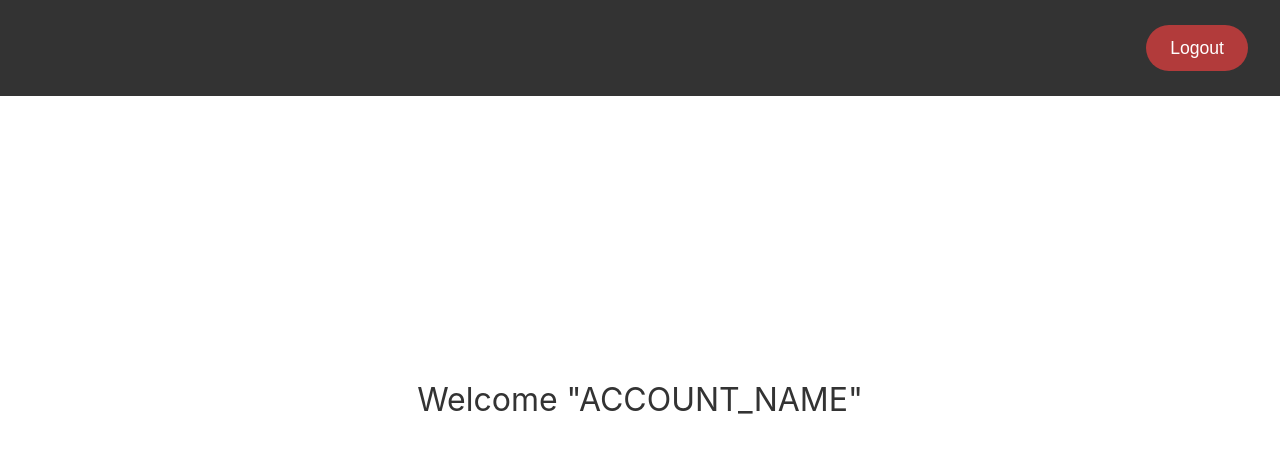
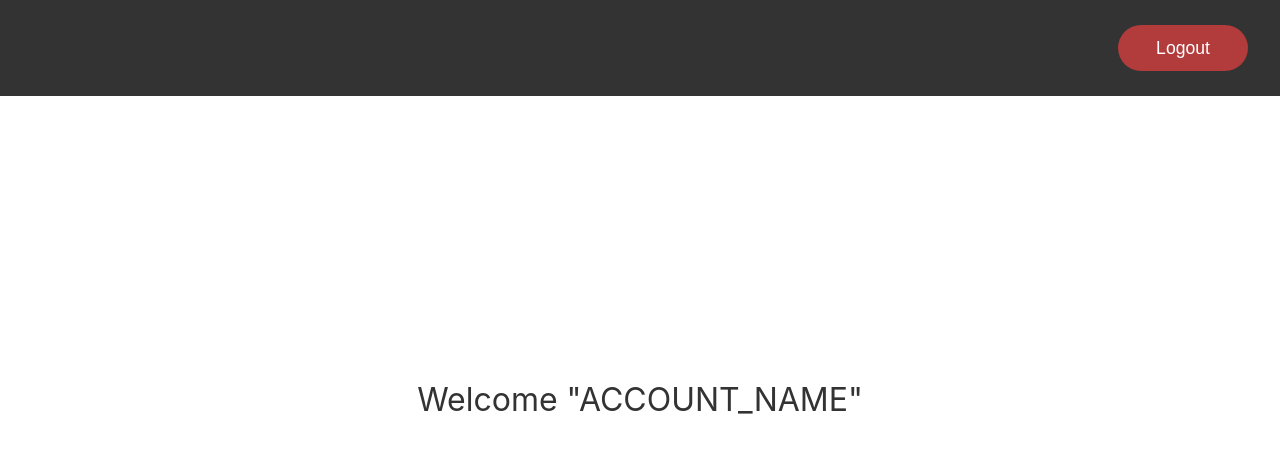
Before and after one commit to SeanCaoile/CSSECDV, a Vue app in the folder SECDV_MP/: page /home in a window 1280 px wide. Shown: the top 452 px of the page. Built offline with nearby package versions, Linux system fonts and the light colour scheme.

Commit message:
updated CSS

```diff
--- a/SECDV_MP/src/views/home.vue
+++ b/SECDV_MP/src/views/home.vue
@@ -58,6 +58,7 @@ export default {
   border-radius: 50px; /* Make button oval-shaped */
   font-size: 1.1rem; /* Adjust font size */
   margin-left: auto; /* Move button to the right */
+  width: 130px;
 }
 
 .logout-btn:hover {
```
